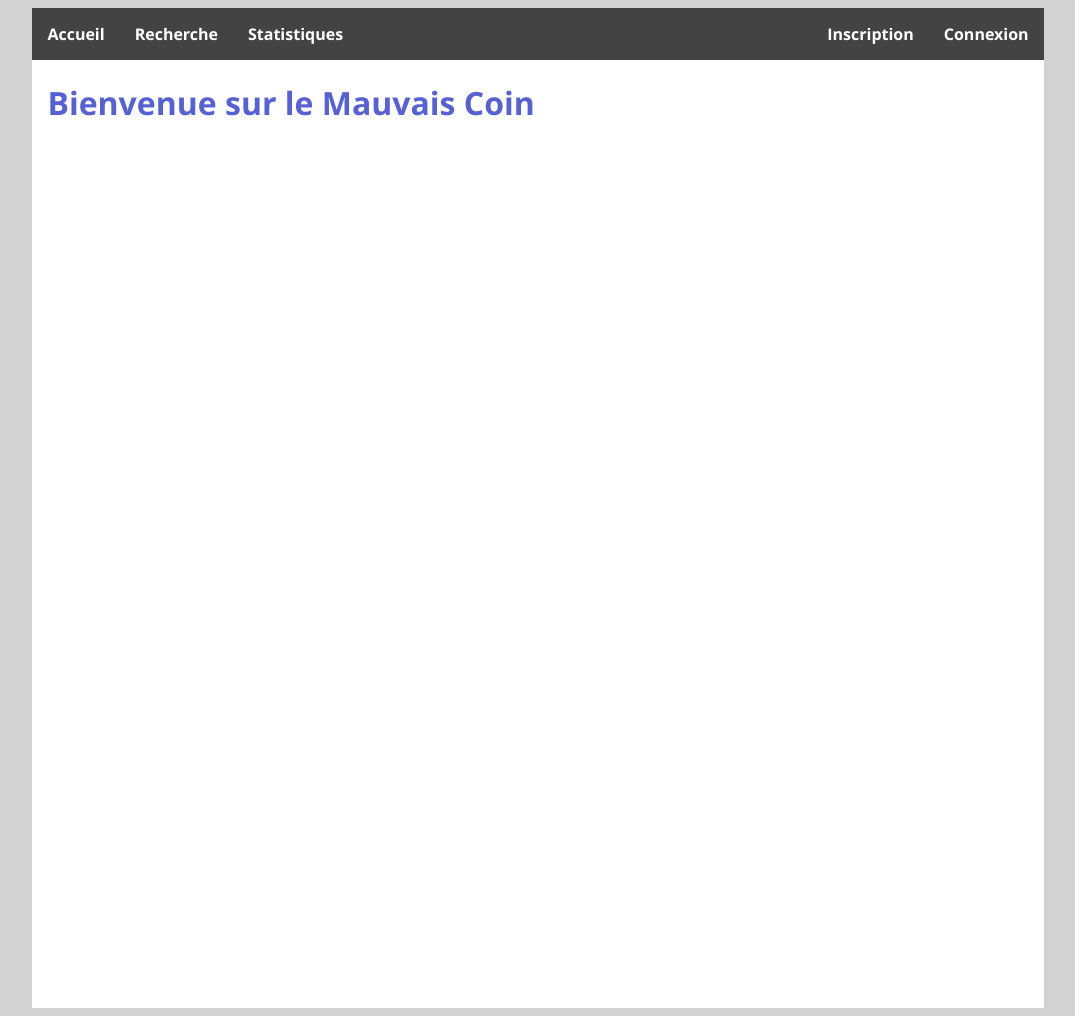
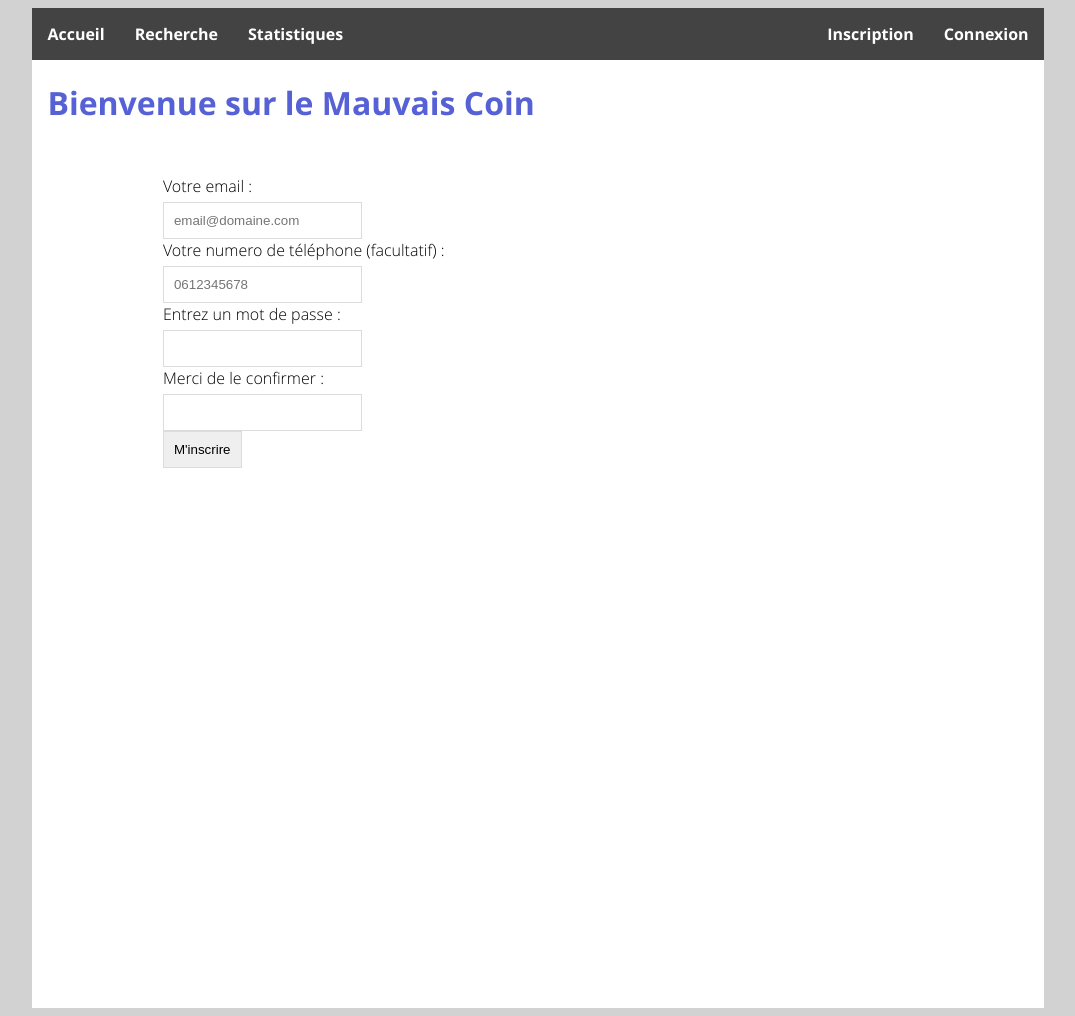
Before and after one commit to baptistemeunier/Le-mauvais-coin, a PHP site: page /inscription in a window 1280 px wide. Shown: the whole page, without its empty margins (102-1177 px from the left). Run offline with PHP 8.4, Linux system fonts and the light colour scheme.

Commit message:
Inscription d'utilisateur

```diff
--- a/Class/Database.php
+++ b/Class/Database.php
@@ -139,4 +139,15 @@ class Database
 		return $users;
 	}
 
+	public function AddUser($user)
+	{
+		$user['tel'] = ($user['tel'] == "")?$user['tel']:null;
+		$query = $this->db->prepare('INSERT INTO users(email, tel, mdp, admin) VALUES (:email, :tel, :mdp, 0)');
+		$query->bindParam('email', $user['email'], PDO::PARAM_STR);
+		$query->bindParam('tel', $user['tel'], PDO::PARAM_STR);
+		$query->bindParam('mdp', hash('sha256', $user['mdp']), PDO::PARAM_STR);
+		$query->execute();
+
+	}
+
 }
--- a/View/inscription.php
+++ b/View/inscription.php
@@ -1,4 +1,26 @@
-<?php include 'header.php'; // Appel du template contenant les balises <head>, <header> ?>
+<?php
+/**
+ * @var Form $formN
+ */
+include 'header.php'; // Appel du template contenant les balises <head>, <header> ?>
 
 
+<div class="grille">
+	<div class="collone collone-1"></div>
+	<div class="collone collone-6">
+		<?= $form->create(); ?>
+		<label for="email"> Votre email : </label>
+		<?= $form->input('email', array('type' => 'email', 'placeholder' => 'email@domaine.com')); ?><br />
+		<label for="tel"> Votre numero de téléphone (facultatif) : </label>
+		<?= $form->input('tel', array('type' => 'tel', 'placeholder' => '0612345678')); ?><br />
+
+		<label for="mdp"> Entrez un mot de passe : </label>
+		<?= $form->input('mdp', array('type' => 'password')); ?><br />
+		<label for="confirm"> Merci de le confirmer : </label>
+		<?= $form->input('confirm', array('type' => 'password')); ?><br />
+
+		<?= $form->input('submit', array('type' => 'submit', 'value' => 'M\'inscrire')); ?>
+		<?= $form->close(); ?>
+	</div>
+</div>
 <?php include 'footer.php'; // Appel du template contenant les balises <footer> ?>
--- a/inscription.php
+++ b/inscription.php
@@ -9,6 +9,22 @@ session_start();
 require_once "Class/autoloader.php";
 $App = new App();
 
+if($App->getSession()->is_connect()){
+	die("Bye !!!");
+}
+
+if(!empty($_POST)){
+	dump($_POST);
+	if($_POST['email'] == "" || preg_match("%^[a-zA-Z0-9.]+@[a-zA-Z]+.[a-z.]+$%", $_POST['email']) == 0){
+		$App->getSession()->setMessage("L'email saisie est incorecte");
+	}else if($_POST['tel'] != "" && (!is_numeric($_POST['tel']) || strlen($_POST['tel']) != 10)){
+		$App->getSession()->setMessage("Le numero de téléphone est incorect");
+	}else if($_POST['mdp'] != $_POST['confirm'] || $_POST['mdp'] == ""){
+		$App->getSession()->setMessage("Les mots de passe ne coresponde pas");
+	}
+	$App->getDBInstance()->AddUser($_POST);
+}
+
 /* Affichage de la page */
-echo $App->render("inscription", array('form' => new Form()));
+echo $App->render("inscription", array('form' => new Form($_POST)));
 ?>
```
